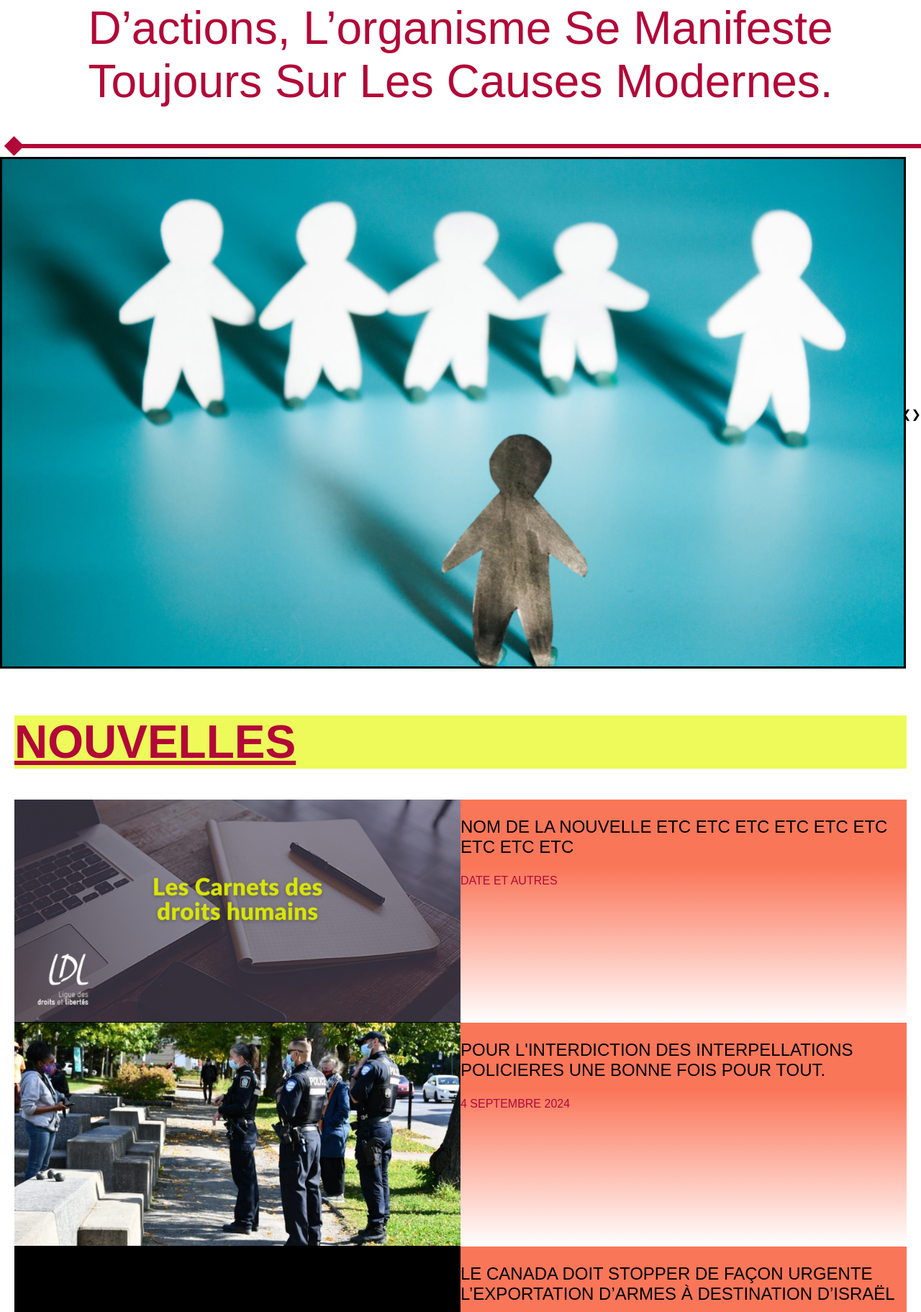
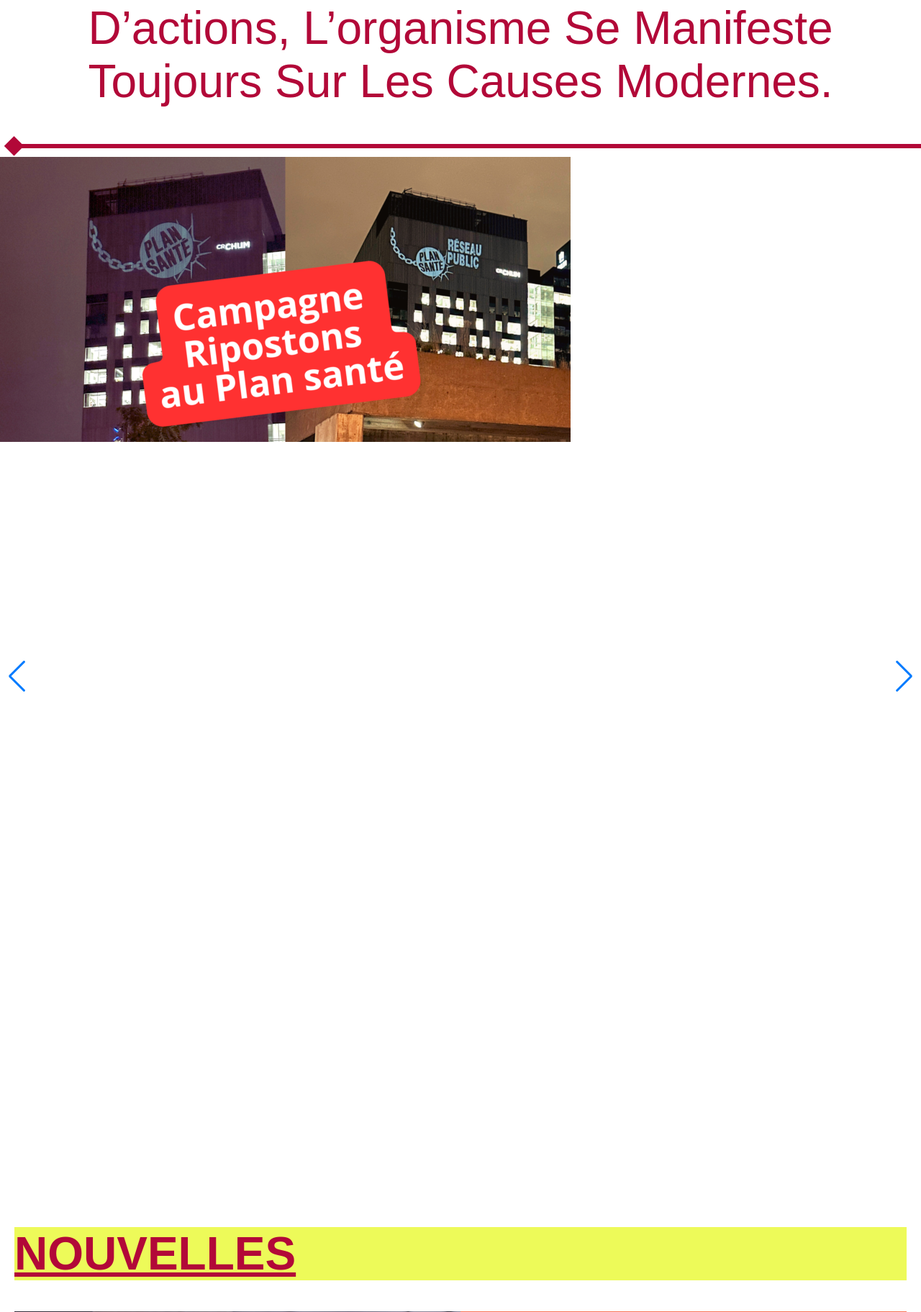
Before and after one commit to samesthumain/droits-et-libertes--la-cuisine, a PHP site: page / in a window 1280 px wide. Shown: the part 444-2267 px from the top of the page at 72% size. Run offline with PHP 8.4, Linux system fonts and the light colour scheme; style sheets or scripts are compiled from the project's sources; some web fonts are replaced.

Commit message:
swiper impleta

```diff
--- a/index.html
+++ b/index.html
@@ -9,7 +9,10 @@
       href="/sources/medias/image/logo_small_favicon.png"
       type="image/x-icon"
     />
-
+    <link
+  rel="stylesheet"
+  href="https://cdn.jsdelivr.net/npm/swiper@11/swiper-bundle.min.css"
+/>
     <meta name="viewport" content="width=device-width, initial-scale=1.0" />
     <title>Document</title>
   </head>
@@ -144,29 +147,35 @@
         <div class="divider__line"></div>
       </div>
 
-      <!--slider-->
-      <!-- Slideshow container -->
-      <div class="slideshow-container">
-        <!-- Full-width images with number and caption text -->
-        <div class="mySlides fade">
-          <img
-            src="/sources/medias/image/131524175_cropped.jpg"
-            style="width: 100%"
-          />
-        </div>
+     <!-- Slider main container -->
+<div class="swiper">
+  <!-- Additional required wrapper -->
+  <div class="swiper-wrapper">
+    <!-- Slides -->
+    <div class="swiper-slide">
+      <img src="sources/medias/image/image_banniere_campagne_ripostons_au_plan_sante_20241001-793x396.png">
+    </div>
 
-        <!-- Next and previous buttons -->
-        <a class="prev" onclick="plusSlides(-1)">&#10094;</a>
-        <a class="next" onclick="plusSlides(1)">&#10095;</a>
-      </div>
-      <br />
+    <div class="swiper-slide">
+      <img src="sources/medias/image/page_web_accueil_financement_ldl_20240909.png">
+    </div>
 
-      <!-- The dots/circles -->
-      <div style="text-align: center">
-        <span class="dot" onclick="currentSlide(1)"></span>
-        <span class="dot" onclick="currentSlide(2)"></span>
-        <span class="dot" onclick="currentSlide(3)"></span>
-      </div>
+    <div class="swiper-slide">
+      <img src="sources/medias/image/qtq80-r0tjkc.jpeg">
+    </div>
+    ...
+  </div>
+  <!-- If we need pagination -->
+  <div class="swiper-pagination"></div>
+
+  <!-- If we need navigation buttons -->
+  <div class="swiper-button-prev"></div>
+  <div class="swiper-button-next"></div>
+
+  <!-- If we need scrollbar -->
+  <div class="swiper-scrollbar"></div>
+</div>
+
 
       <div class="content">
 
@@ -316,5 +325,6 @@
     </div>
 
     <script src="main.js"></script>
+    <script src="https://cdn.jsdelivr.net/npm/swiper@11/swiper-bundle.min.js"></script>
   </body>
 </html>
--- a/main.js
+++ b/main.js
@@ -1,3 +1,6 @@
+
+
+
 let hotdog = document.querySelector(".hotdog");
 let hotdogRetour = document.querySelector(".hotdog-retour")
 let menu = document.querySelector(".nav-menu");
--- /dev/null
+++ b/package.json
@@ -0,0 +1,5 @@
+{
+  "dependencies": {
+    "swiper": "^11.1.14"
+  }
+}
--- a/style.scss
+++ b/style.scss
@@ -8,6 +8,8 @@
 @use 'partials-scss/mixins';
 @use 'partials-scss/page-nouvelle';
 @use 'partials-scss/variables';
+
+
 
 @import url('https://fonts.googleapis.com/css2?family=Inter:ital,opsz,wght@0,14..32,100..900;1,14..32,100..900&family=Jockey+One&display=swap');
 
```
Also changed, not shown: package-lock.json (added), 1 other file.
